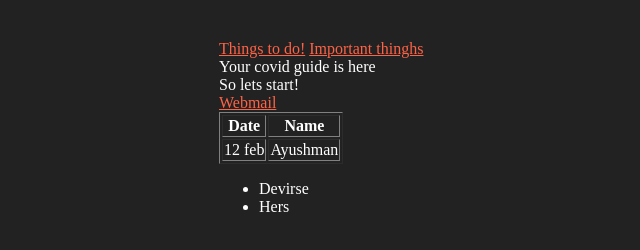
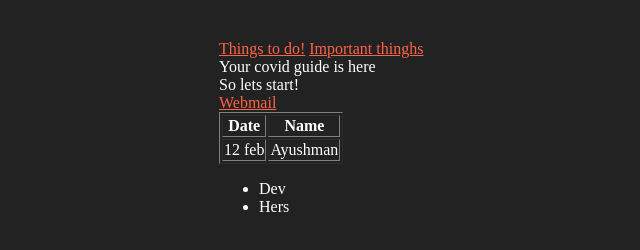
Before and after one commit to aks-cs5211004/index, a plain HTML site: page index.html in a window 1280 px wide. Shown: the full height of the page, 96-736 px from the left. Drawn offline with Linux system fonts and the light colour scheme; a web font is replaced by a local one.

Commit message:
Update index.html

```diff
--- a/index.html
+++ b/index.html
@@ -31,7 +31,7 @@
     </table>
     <ul>
         <li>
-            Devirse
+            Dev
         </li>
         <li>
             Hers
```
